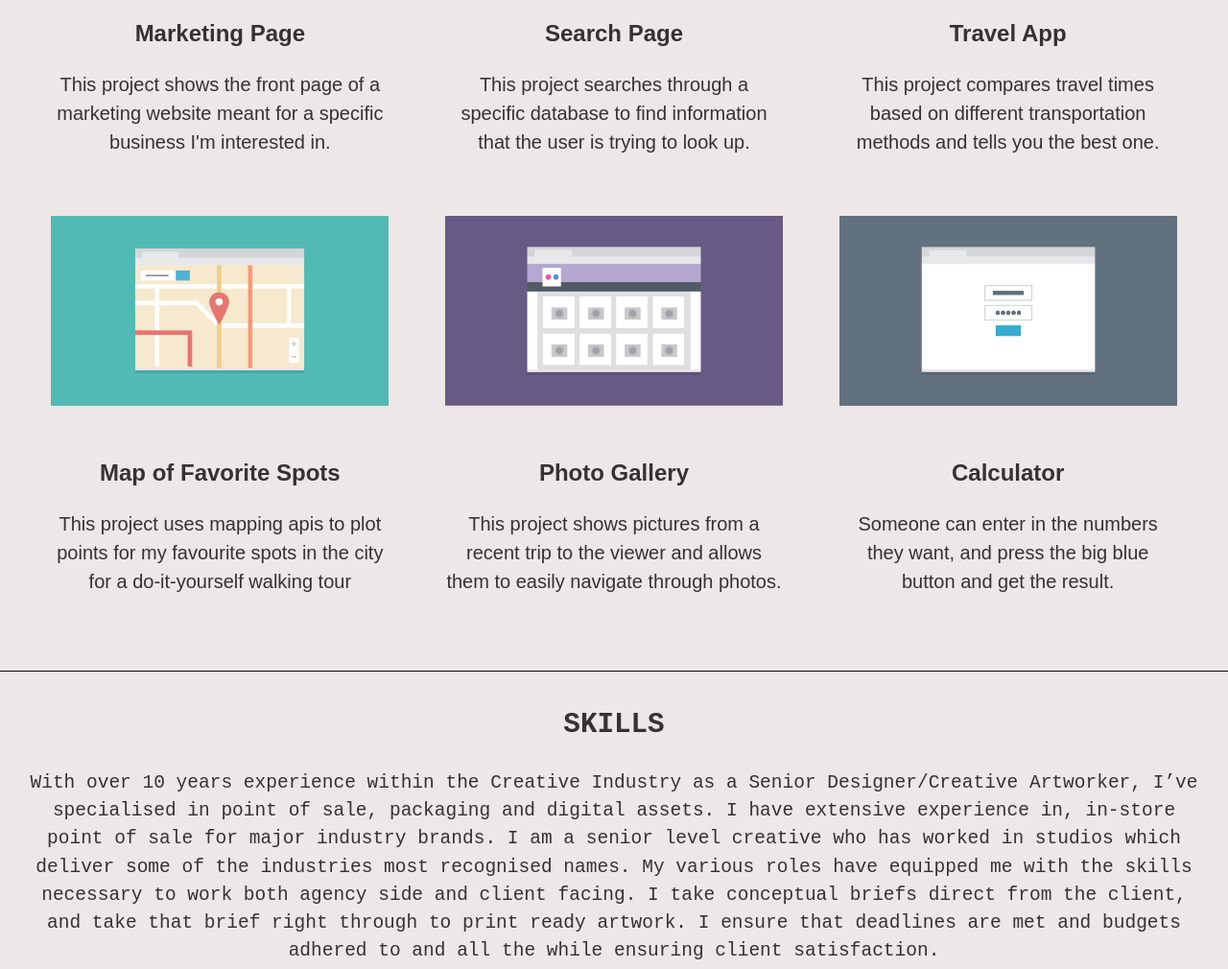
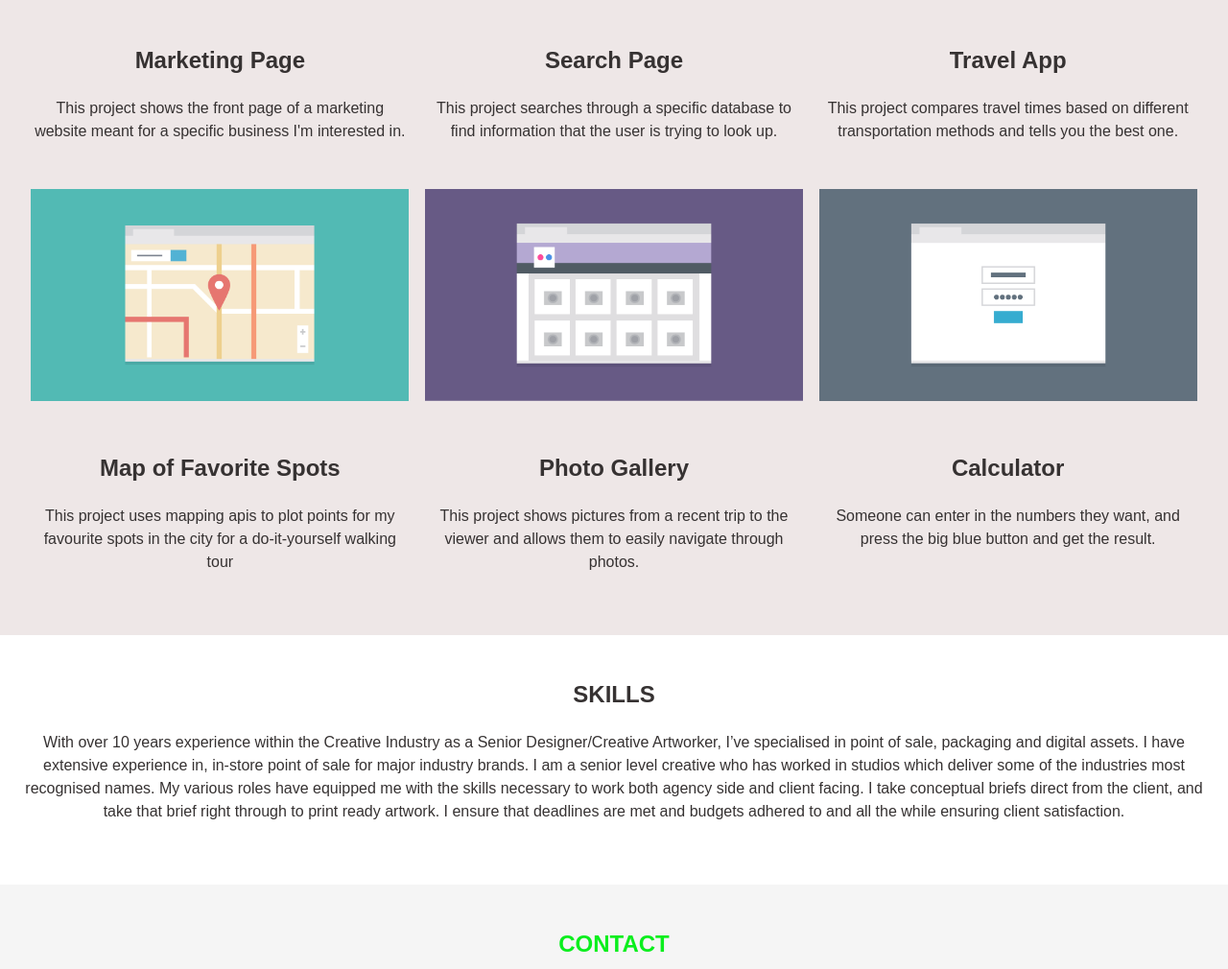
Before and after one commit to marcuspgraham/techdegree-project-2, a plain HTML site: page index.html in a window 1280 px wide. Shown: the part 847-1857 px from the top of the page at 96% size. Drawn offline with Linux system fonts and the light colour scheme; a web font is replaced by a local one.

Commit message:
Mondays update

```diff
--- a/css/styles.css
+++ b/css/styles.css
@@ -14,7 +14,7 @@ body {
 
 .skills {
     font-family: monospace;
-    font-size: 1.5em;
+    font-size: 1.25em;
 }
 
 a {
@@ -33,18 +33,13 @@ h2 {
     text-align: center;
 }
 
-
-#one{
-	font-size: 1.35em;
+p {
     text-align: center;
 }
 
-#two {
+#one {
     font-size: 1.25em;
-    margin-bottom: 1.5em;
-    text-align: center;
 }
-
 
 .vl {
     border-top: 1px solid rgb(8, 8, 8);
@@ -121,7 +116,8 @@ h2 {
     margin-right: 40px;
 }
 
-.top, .footer-nav li:last-child {
+.top,
+.footer-nav li:last-child {
     margin-right: 0;
 }
 
@@ -148,14 +144,21 @@ h2 {
     margin: auto;
 }
 
-.container,
-.skills {
+.container {
     padding-top: .5em;
     padding-left: 1.5em;
     padding-right: 1.5em;
     padding-bottom: 3em;
     margin: auto;
     background: rgb(238, 231, 231);
+}
+
+.skills1 {
+    padding-top: 1.5em;
+    padding-left: 1.5em;
+    padding-right: 1.5em;
+    padding-bottom: 3em;
+    margin: auto;
 }
 
 .skills {
@@ -166,7 +169,7 @@ h2 {
 .bottom-nav {
     text-align: center;
     background: #f5f5f5;
-    padding-top: 3.5em;
+    padding-top: 1.5em;
     padding-bottom: 3.5em;
     padding-left: 1.5em;
     padding-right: 1.5em;
@@ -181,6 +184,7 @@ h2 {
 
 .portfolio {
     padding-top: 2em;
+    padding-bottom: 0.25em;
     text-align: center;
     background: rgb(238, 231, 231);
 }
@@ -236,11 +240,11 @@ p#one {
 }
 
 .item1 {
-    width: 22em;
+    width: 42%;
 }
 
 .item2 {
-    width: 22em;
+    width: 42%;
 }
 
 
@@ -278,9 +282,17 @@ margin-left: 20px;
 }
 
 .container {
-    flex-direction: row;
-    flex-wrap: wrap;
+    display: flex;
+    flex-flow: row wrap;
+    justify-content: space-around;
 }
 
+.item1 {
+    width: 32%;
+}
+
+.item2 {
+    width: 32%;
+}
 
 }
--- a/index.html
+++ b/index.html
@@ -14,7 +14,7 @@
         <ul class="nav">
           <li><a href="#home">Home</a></li>
           <li><a href="#portfolio">Portfolio</a></li>
-          <li><a href="#skills">Skills</a></li>
+          <li><a href="#skills">skills</a></li>
           <li><a href="#contact">Contact</a></li>
         </ul>
     </header>
@@ -24,8 +24,8 @@
 		<p id="one">Hi! I'm a front-end developer who loves responsive design and css. I recently finished a degree in front-end web develpment at Treehouse and am excited to put all my skills to use!<p>
     </div>
 
-    <div class="portfolio clearfix">
-        <h2 name="folio">PORTFOLIO</h2>
+    <div class="portfolio">
+        <h2 class="folio" id="portfolio">PORTFOLIO</h2>
     </div>
 
     <div class="container">
@@ -33,49 +33,49 @@
     <div class="marketing item1">
         <img class="marketing page" src="images/portfolio-1.png" alt="Marketing Image">
         <h2>Marketing Page</h2>
-        <p id="two">This project shows the front page of a marketing website meant for a specific business I'm interested in.</p>
+        <p>This project shows the front page of a marketing website meant for a specific business I'm interested in.</p>
     </div>
 
     <div class="search item1">
         <img class="search page" src="images/portfolio-2.png" alt="Search Image">
         <h2>Search Page</h2>
-        <p id="two">This project searches through a specific database to find information that the user is trying to look up.</p>
+        <p>This project searches through a specific database to find information that the user is trying to look up.</p>
     </div>
 
     <div class="travel item1">
         <img class="travel page" src="images/portfolio-3.png" alt="Travel Image">
         <h2>Travel App</h2>
-        <p id="two">This project compares travel times based on different transportation methods and tells you the best one.</p>
+        <p>This project compares travel times based on different transportation methods and tells you the best one.</p>
     </div>
 
     <div class="map item2">
         <img class="map" src="images/portfolio-4.png" alt="Map of favourite spots Image">
         <h2>Map of Favorite Spots</h2>
-        <p id="two">This project uses mapping apis to plot points for my favourite spots in the city for a do-it-yourself walking tour</p>
+        <p>This project uses mapping apis to plot points for my favourite spots in the city for a do-it-yourself walking tour</p>
     </div>
 
     <div class="Photo item2">
         <img class="photo gallery" src="images/portfolio-5.png" alt="Photo gallery Image">
         <h2>Photo Gallery</h2>
-        <p id="two">This project shows pictures from a recent trip to the viewer and allows them to easily navigate through photos.</p>
+        <p>This project shows pictures from a recent trip to the viewer and allows them to easily navigate through photos.</p>
     </div>
 
     <div class="calculator item2">
         <img class="calculator" src="images/portfolio-6.png" alt="Calculator Image">
         <h2>Calculator</h2>
-        <p id="two">Someone can enter in the numbers they want, and press the big blue button and get the result.</p>
+        <p>Someone can enter in the numbers they want, and press the big blue button and get the result.</p>
     </div>
 
     </div><!--/.container-->
 
-    <div class="vl"></div>
+    <!-- <div class="vl"></div> -->
 
-    <div class="skills">
-        <h2 name="skills">SKILLS</h2>
+    <div class="skills1">
+        <h2 id="skills">SKILLS</h2>
         <p>With over 10 years experience within the Creative Industry as a Senior Designer/Creative Artworker, I’ve specialised in point of sale, packaging and digital assets. I have extensive experience in, in-store point of sale for major industry brands. I am a senior level creative who has worked in studios which deliver some of the industries most recognised names. My various roles have equipped me with the skills necessary to work both agency side and client facing. I take conceptual briefs direct from the client, and take that brief right through to print ready artwork. I ensure that deadlines are met and budgets adhered to and all the while ensuring client satisfaction.</p>
     </div>
 
-    <footer class="main-footer" id="one">
+    <footer class="main-footer">
         <h2 id="contact">CONTACT</h2>
         <span>If you're interested in chatting or want more information about what I've been working on, I'd love to hear from you!</span>
         <p>Phone <b>+1 (111) 555-1234</b></p>
```
Also changed, not shown: 1 other file.
